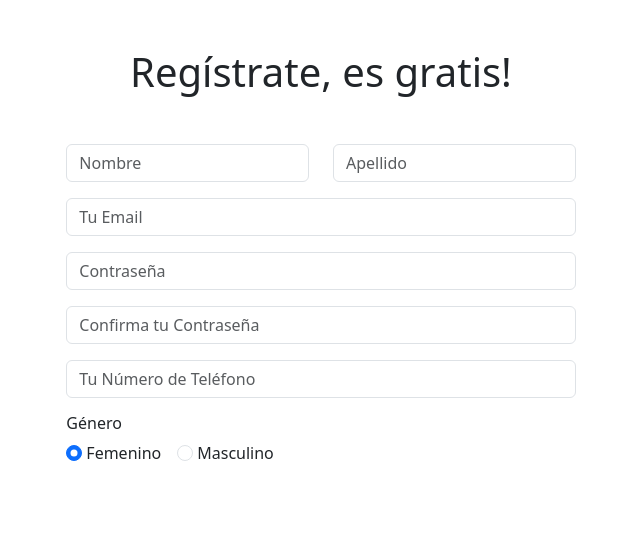
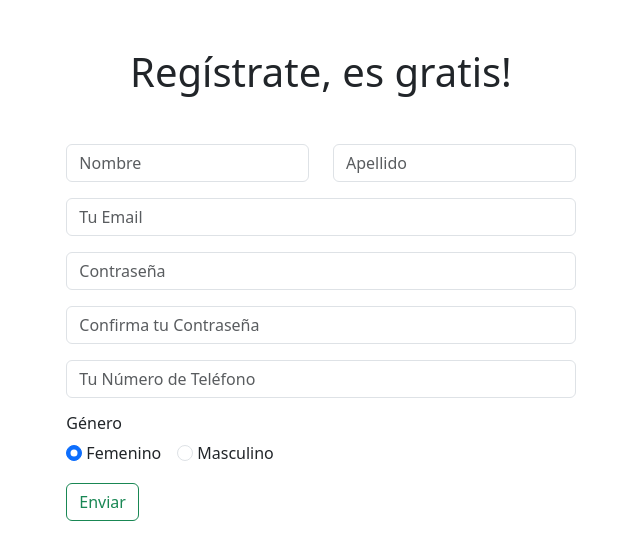
Before and after one commit to Duridev/desafio-formulario-bootstrap, a website: page index.html in a window 1280 px wide. Shown: the whole page, without its empty margins (319-959 px from the left). Drawn offline with nearby package versions, Linux system fonts and the light colour scheme; files that its build step writes are made by us from their sources.

Commit message:
boton submit

```diff
--- a/index.html
+++ b/index.html
@@ -57,7 +57,7 @@
                 </div>
 
             </div>
-
+            <button type="submit" class="btn btn-outline-success mt-3">Enviar</button>
         </div>
     </form>
 
```
